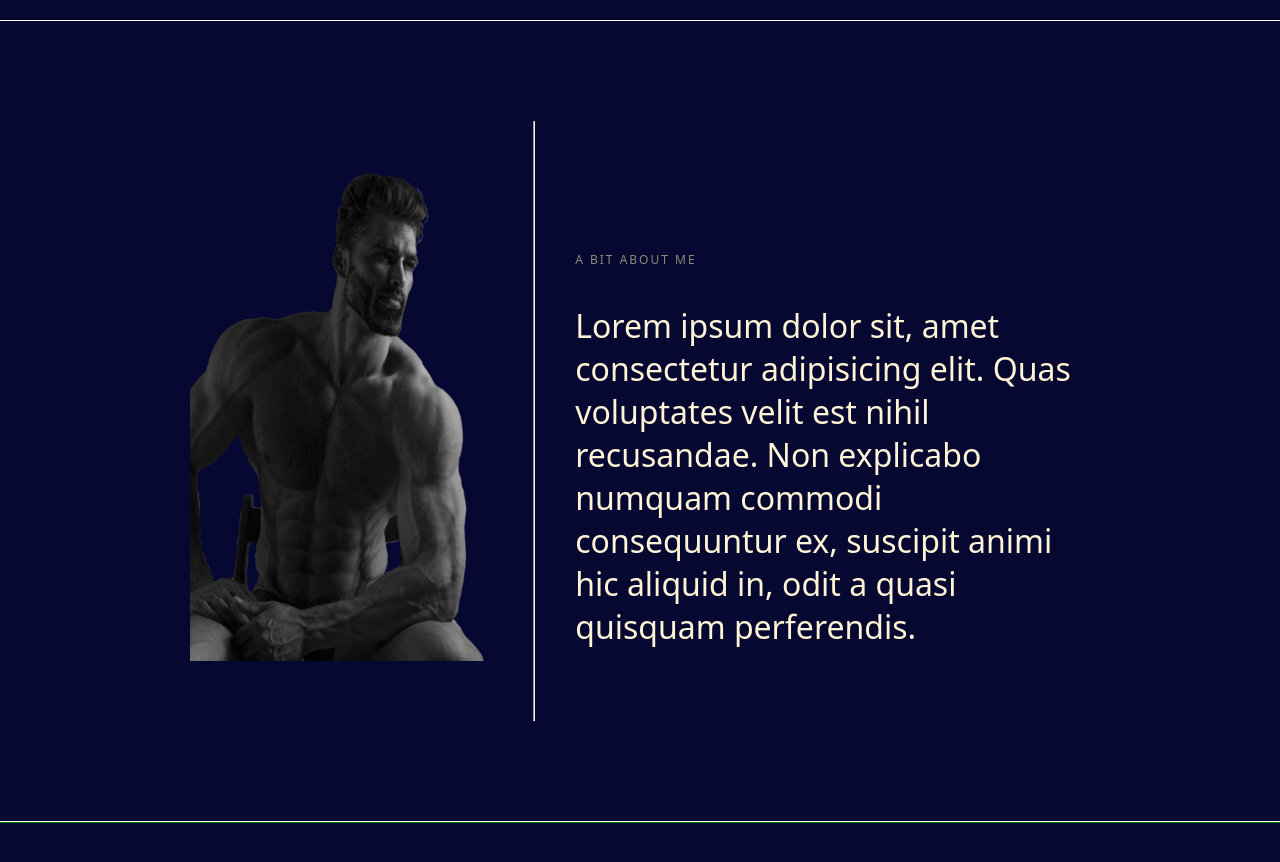
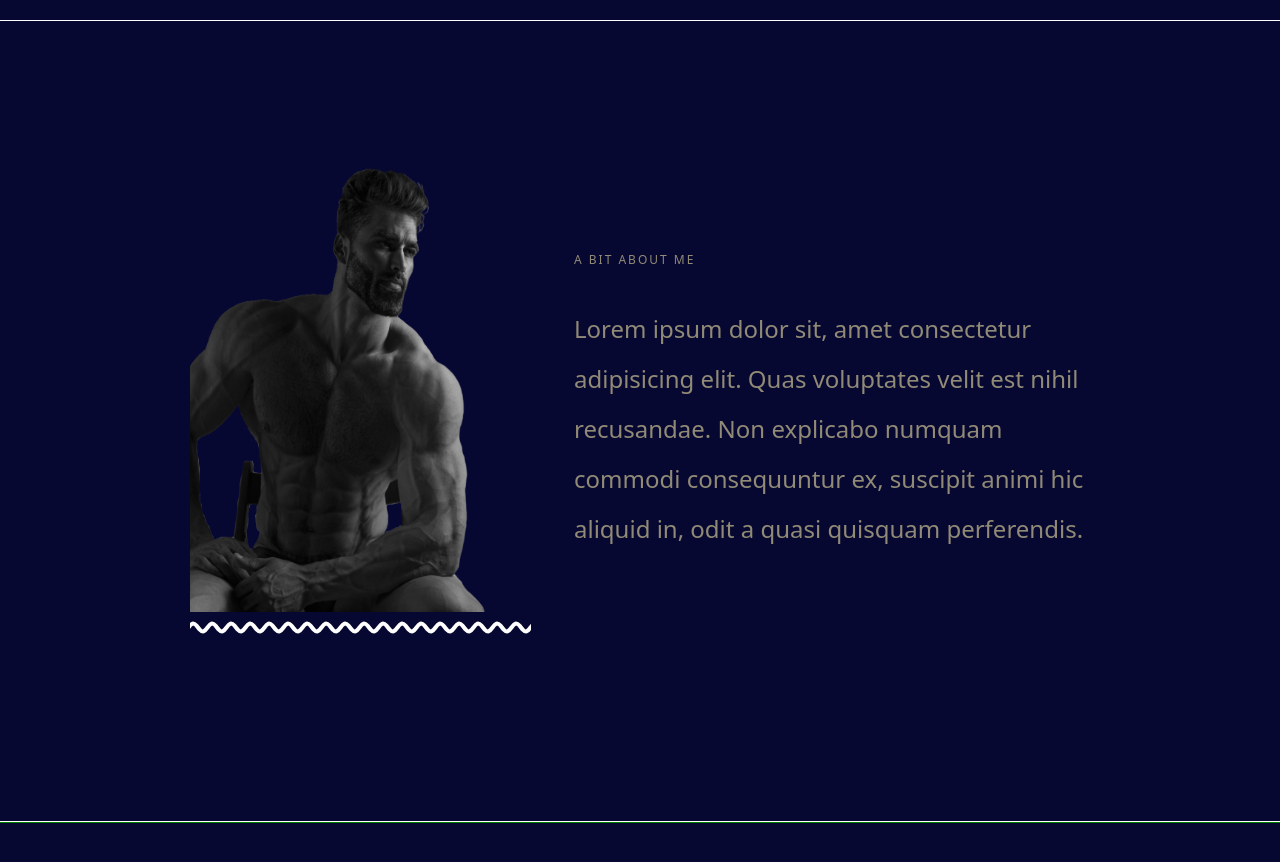
Before and after one commit to Divergent10/RealPortfolio, a plain HTML site: page index.html in a window 1280 px wide. Shown: the part 920-1782 px from the top of the page. Drawn offline with Linux system fonts and the light colour scheme.

Commit message:
added wavy thing

```diff
--- a/index.html
+++ b/index.html
@@ -49,8 +49,11 @@
         <div class="about-box">
             <div class="about-img">
                 <img src="giga chad.png"></img>
+                <div class="wavy">
+
+                </div>
             </div>
-            <hr></hr>
+
             <div class="about-txt">
                 <div class="abit">
                     <p>A BIT ABOUT ME</p>
--- a/styles.css
+++ b/styles.css
@@ -126,7 +126,7 @@ nav{
     border: 1px solid white;
     border-radius: 100%;
     position: relative;
-    animation: rotate-move 20s infinite;
+    animation: rotate-move 20s linear infinite;
     transition: linear;
 }
 .circle1{
@@ -174,6 +174,7 @@ nav{
     width: 40%;
     height: 90%;
     display: flex;
+    flex-direction: column;
 }
 .about-img img{
     width: 100%;
@@ -202,13 +203,40 @@ nav{
     margin-top: 30px;
 }
 .alot p{
-    color:#FFF4D6;
-    font-size: 32px;
+    color: #908A76;
+    font-size: 24px;
+    line-height: 50px;
 }
 .alot{
     width: 100%;
     height: 500px;
-
+}
+.wavy{
+    width: 99%;
+    height: 10%;
+    position: relative;
+    overflow: hidden;
+}
+.wavy::before{
+    content: "aaaaaaaaaaaaaaaaaaaaaaaaaa";
+    position: absolute;
+    top: -35px;
+    left: 0px;
+    font-size: 2.5em;
+    color: transparent;
+    text-decoration: wavy;
+    text-decoration-color: #fff;
+    text-decoration-line: underline;
+    animation: animate 4s linear infinite;
+    font-weight: lighter;
+}
+@keyframes animate{
+    0%{
+        transform: translateX(-1px);
+    }
+    100%{
+        transform: translateX(-56px);
+    }
 }
 .work{
     width: 100vw;
```
